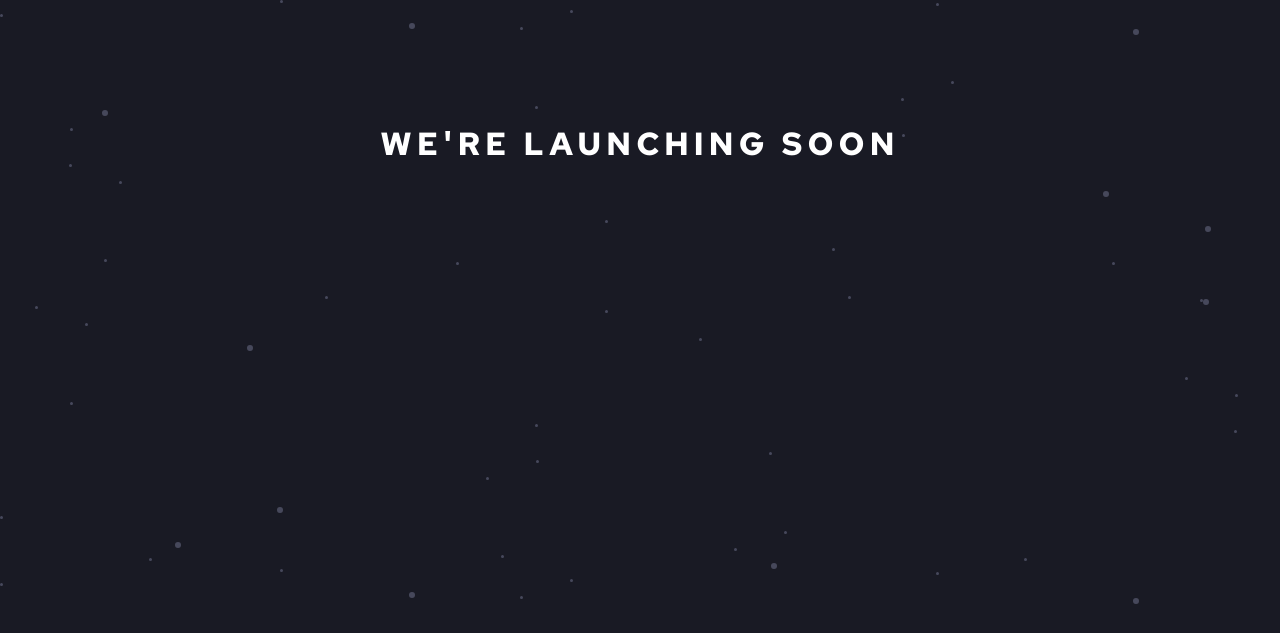
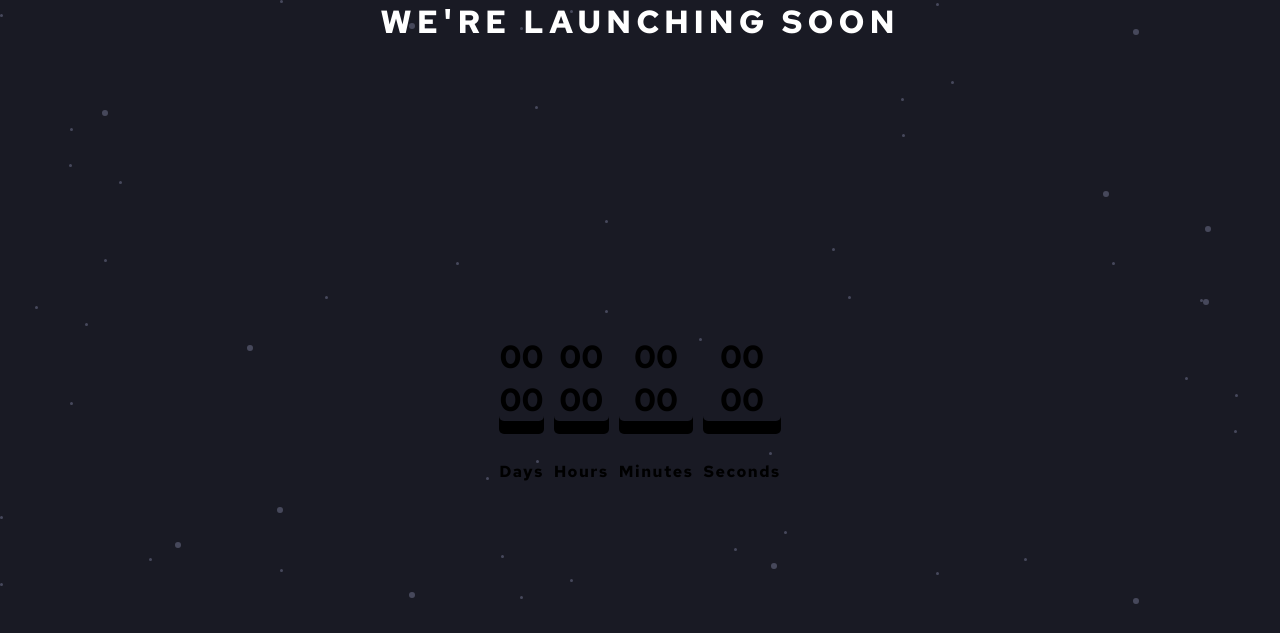
Before and after one commit to binoyam/launch_countdown_timer, a plain HTML site: page index.html in a window 1280 px wide. Shown: the top 633 px of the page. Drawn offline with Linux system fonts and the light colour scheme.

Commit message:
show timer

```diff
--- a/app.js
+++ b/app.js
@@ -23,9 +23,9 @@ let previous;
 
 function showTimer() {
     timer.forEach((element) => {
-      const div = document.createElement("div");
-      div.classList.add(element.className);
-      div.innerHTML = `
+        const block = document.createElement("div");
+        block.classList.add(element.className);
+        block.innerHTML = `
         <div class="flip-card">
           <div class="top">00</div>
           <div class="bottom">00</div>
@@ -33,6 +33,16 @@ function showTimer() {
         <p class="title">${element.label}</p>
       `;
 
-      countdownContainer.append(div);
+        countdownContainer.append(block);
     });
-  }
+}
+showTimer()
+
+setInterval(() => {
+    const currentDate = new Date();
+    const timeBetweenDates = Math.floor((countToDate - currentDate) / 1000);
+    if (timeBetweenDates !== previous) {
+        flipAllCards(timeBetweenDates);
+    }
+    previous = timeBetweenDates;
+}, 250);
--- a/style.css
+++ b/style.css
@@ -37,10 +37,38 @@ body {
     letter-spacing: 5px;
 }
 
+.countdown {
+    display: flex;
+    gap: 10px;
+    text-align: center;
+    margin: auto;
+}
+
 .socials {
     display: flex;
     align-items: center;
     gap: 1.3rem;
+}
+
+.flip-card {
+    font-size: 2rem;
+    display: flex;
+    flex-direction: column;
+    border-radius: 5px;
+    box-shadow: 0 13px 0 0 black;
+    position: relative;
+}
+
+p {
+    font-weight: 700;
+    letter-spacing: 1.5px;
+    color: var(--grayish-blue);
+    margin-top: 40px;
+}
+
+.top-flip,
+.bottom-flip {
+    position: absolute;
 }
 
 .socials a {
```
